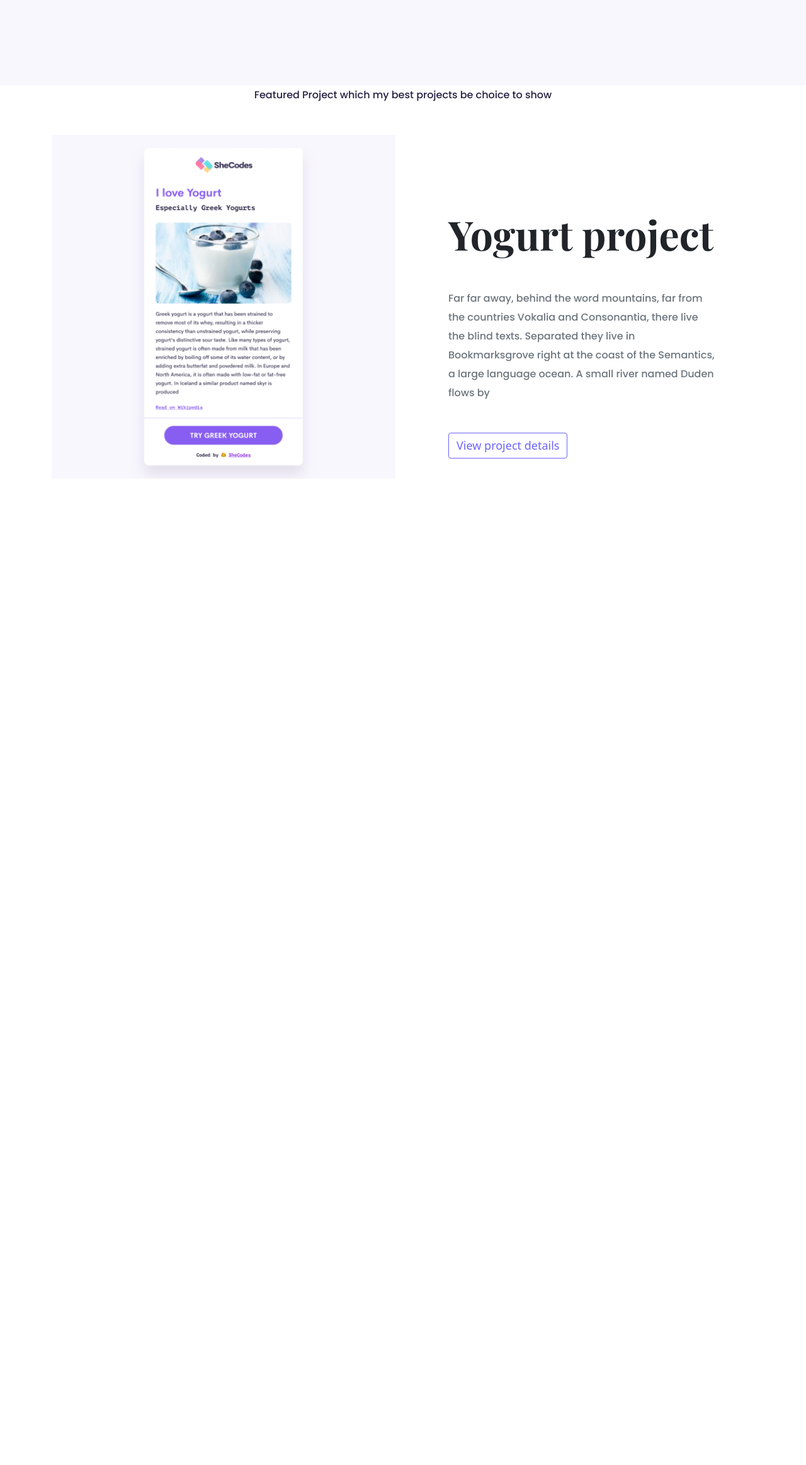
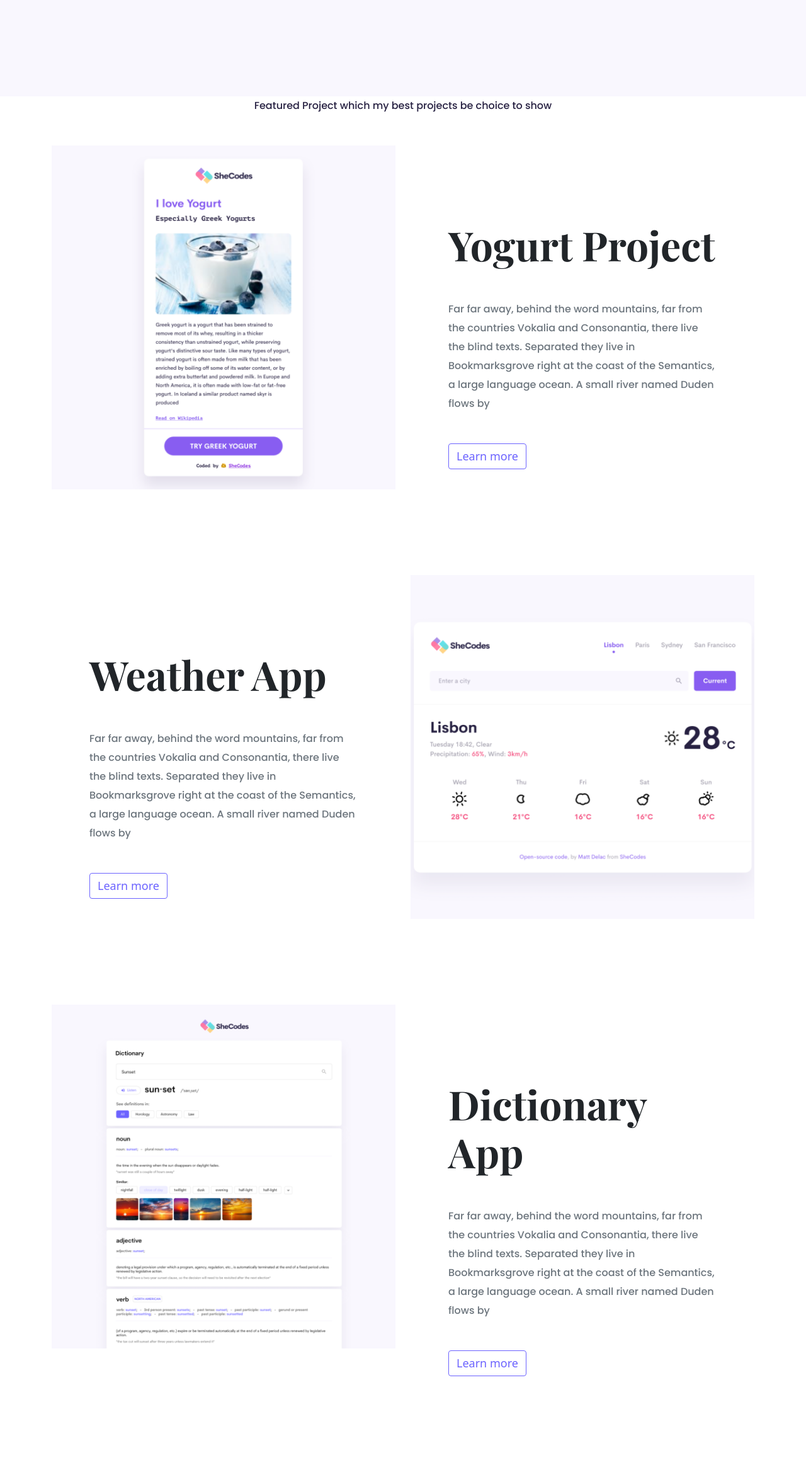
Before and after one commit to LanaKolisnyk/portfolio-project, a plain HTML site: page index.html in a window 1280 px wide. Shown: the part 474-2800 px from the top of the page at 63% size. Before the commit the page ends 1322 px from the top, so only its background shows below. Drawn offline with nearby package versions, Linux system fonts and the light colour scheme; a web font is replaced by a local one.

Commit message:
Added homepage content design

```diff
--- a/index.html
+++ b/index.html
@@ -33,23 +33,58 @@
       Featured Project which my best projects be choice to show
     </p>
     <div class="container">
-      <div class="row">
-        <div class="col-6">
-          <img src="images/yogurt.png" alt="Yogurt project" class="img-fluid" />
+      <div class="row mb-5">
+        <div class="col d-none d-lg-block">
+          <img src="images/yogurt.png" alt="Yogurt Project" class="img-fluid" />
         </div>
-        <div class="col-6">
+        <div class="col">
           <div class="project-description">
-            <h2 class="mb-5">Yogurt project</h2>
+            <h2 class="mb-5">Yogurt Project</h2>
             <p class="mb-5 text-muted">
               Far far away, behind the word mountains, far from the countries
               Vokalia and Consonantia, there live the blind texts. Separated
               they live in Bookmarksgrove right at the coast of the Semantics, a
               large language ocean. A small river named Duden flows by
             </p>
-
-            <a href="#" class="btn btn-branding-outline"
-              >View project details
-            </a>
+            <a href="#" class="btn btn-branding-outline">Learn more </a>
+          </div>
+        </div>
+      </div>
+      <div class="row mb-5">
+        <div class="col">
+          <div class="project-description">
+            <h2 class="mb-5">Weather App</h2>
+            <p class="mb-5 text-muted">
+              Far far away, behind the word mountains, far from the countries
+              Vokalia and Consonantia, there live the blind texts. Separated
+              they live in Bookmarksgrove right at the coast of the Semantics, a
+              large language ocean. A small river named Duden flows by
+            </p>
+            <a href="#" class="btn btn-branding-outline">Learn more </a>
+          </div>
+        </div>
+        <div class="col d-none d-lg-block">
+          <img src="images/weather.png" alt="Weather App" class="img-fluid" />
+        </div>
+      </div>
+      <div class="row mb-5">
+        <div class="col d-none d-lg-block">
+          <img
+            src="images/dictionary.png"
+            alt="Dictionary App"
+            class="img-fluid"
+          />
+        </div>
+        <div class="col">
+          <div class="project-description">
+            <h2 class="mb-5">Dictionary App</h2>
+            <p class="mb-5 text-muted">
+              Far far away, behind the word mountains, far from the countries
+              Vokalia and Consonantia, there live the blind texts. Separated
+              they live in Bookmarksgrove right at the coast of the Semantics, a
+              large language ocean. A small river named Duden flows by
+            </p>
+            <a href="#" class="btn btn-branding-outline">Learn more </a>
           </div>
         </div>
       </div>
--- a/styles/portfolio.css
+++ b/styles/portfolio.css
@@ -7,6 +7,7 @@
 h1 {
   font-weight: bold;
   font-size: 96px;
+  line-height: 1.5;
 }
 h1,
 h2,
@@ -37,7 +38,7 @@ p {
 .hero h2 {
   font-family: "Poppins", sans-serif;
   font-weight: normal;
-  line-height: 2;
+  line-height: 1.5;
   font-size: 24px;
   color: var(--secondary-color);
 }
@@ -65,3 +66,19 @@ h2 {
 .project-description {
   padding: 120px 60px;
 }
+@media (max-width: 900px) {
+  .project-description {
+    padding: 0;
+    text-align: center;
+  }
+  h1 {
+    font-size: 44px;
+    line-height: 2;
+  }
+  h2 {
+    font-size: 44px;
+  }
+  .hero {
+    padding: 80x 10px;
+  }
+}
```
